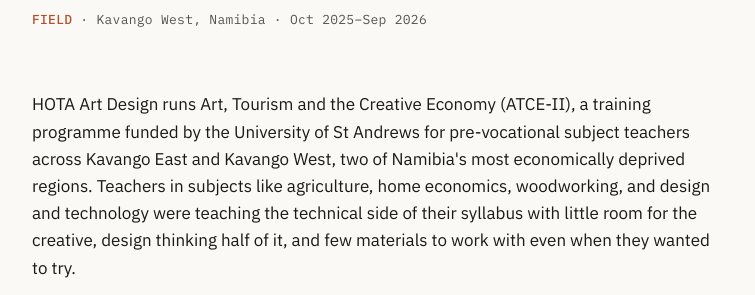
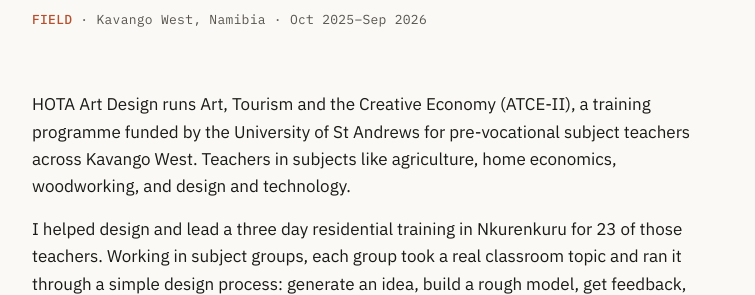
Before and after one commit to jleok/johnleokirkpatrick.com, a plain HTML site: page projects/teacher-training-kavango-west.html in a window 1280 px wide. Shown: the part 273-568 px from the top of the page, 96-851 px from the left. Drawn offline with Linux system fonts and the light colour scheme.

Commit message:
ATCE changed to just KW region

```diff
--- a/projects/teacher-training-kavango-west.html
+++ b/projects/teacher-training-kavango-west.html
@@ -38,13 +38,9 @@
       <p>
         HOTA Art Design runs Art, Tourism and the Creative Economy
         (ATCE-II), a training programme funded by the University of St
-        Andrews for pre-vocational subject teachers across Kavango East
-        and Kavango West, two of Namibia's most economically deprived
-        regions. Teachers in subjects like agriculture, home economics,
-        woodworking, and design and technology were teaching the
-        technical side of their syllabus with little room for the
-        creative, design thinking half of it, and few materials to work
-        with even when they wanted to try.
+        Andrews for pre-vocational subject teachers across
+        Kavango West. Teachers in subjects like agriculture, home economics,
+        woodworking, and design and technology.
       </p>
       <p>
         I helped design and lead a three day residential training in
```
